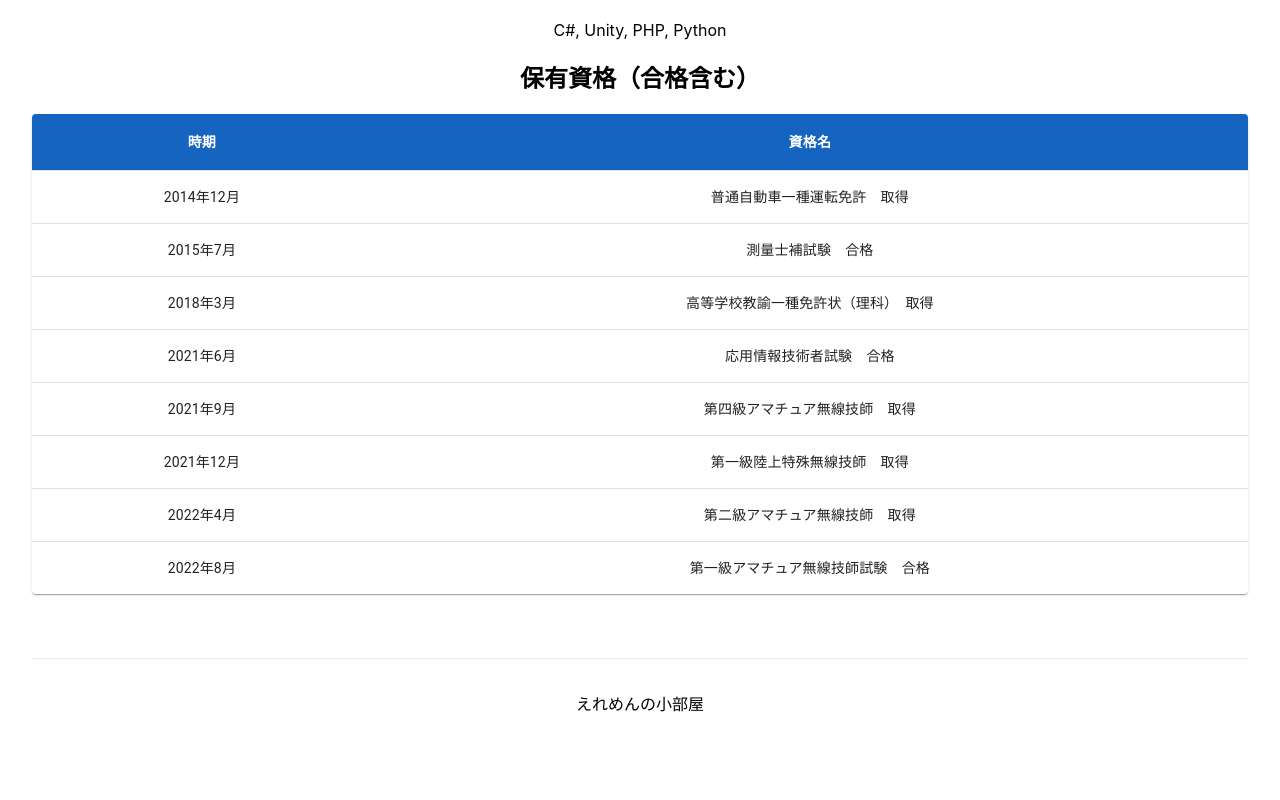
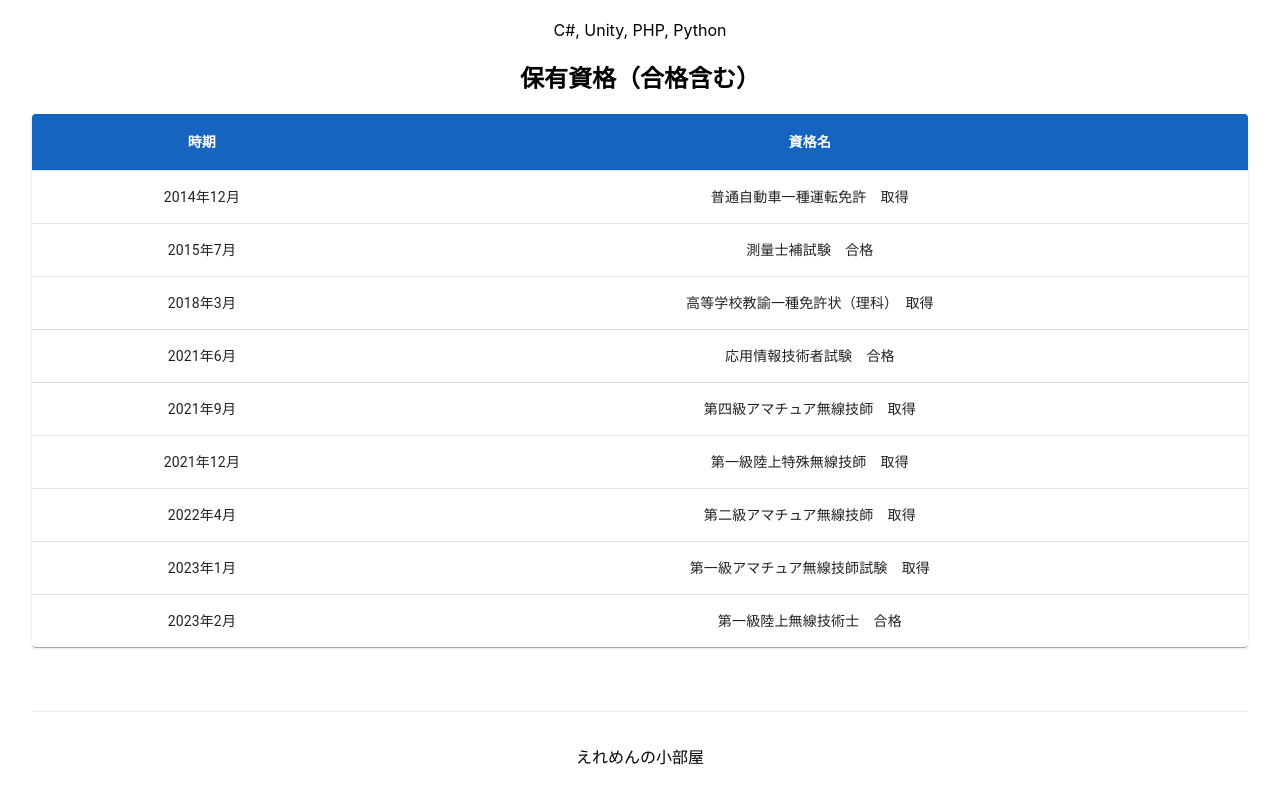
Before and after one commit to aielement/aielement.github.io, a Next.js app: page /profile in a window 1280 px wide. Shown: the part 445-1245 px from the top of the page. Before the commit the page ends 1192 px from the top, so only its background shows below. Built offline with nearby package versions, Linux system fonts and the light colour scheme.

Commit message:
合格資格に、「第一級陸上無線技術士」を追加

```diff
--- a/components/LicenseTable.js
+++ b/components/LicenseTable.js
@@ -35,7 +35,8 @@ const rows = [
     createData("2021年9月", "第四級アマチュア無線技師　取得"),
     createData("2021年12月", "第一級陸上特殊無線技師　取得"),
     createData("2022年4月", "第二級アマチュア無線技師　取得"),
-    createData("2022年8月", "第一級アマチュア無線技師試験　合格")
+    createData("2023年1月", "第一級アマチュア無線技師試験　取得"),
+    createData("2023年2月", "第一級陸上無線技術士　合格")
 ];
 
 export default function LicenseTable() {
```
